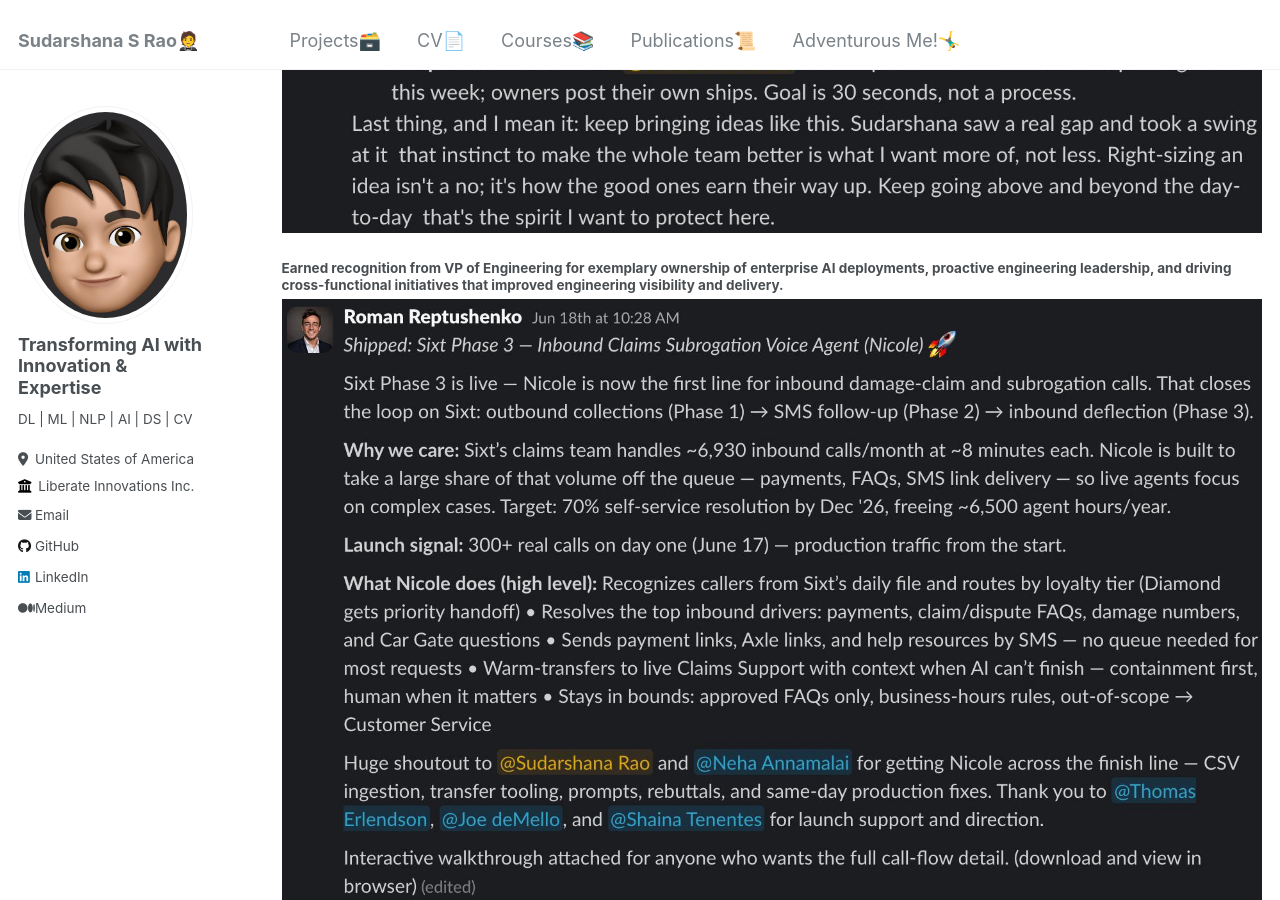
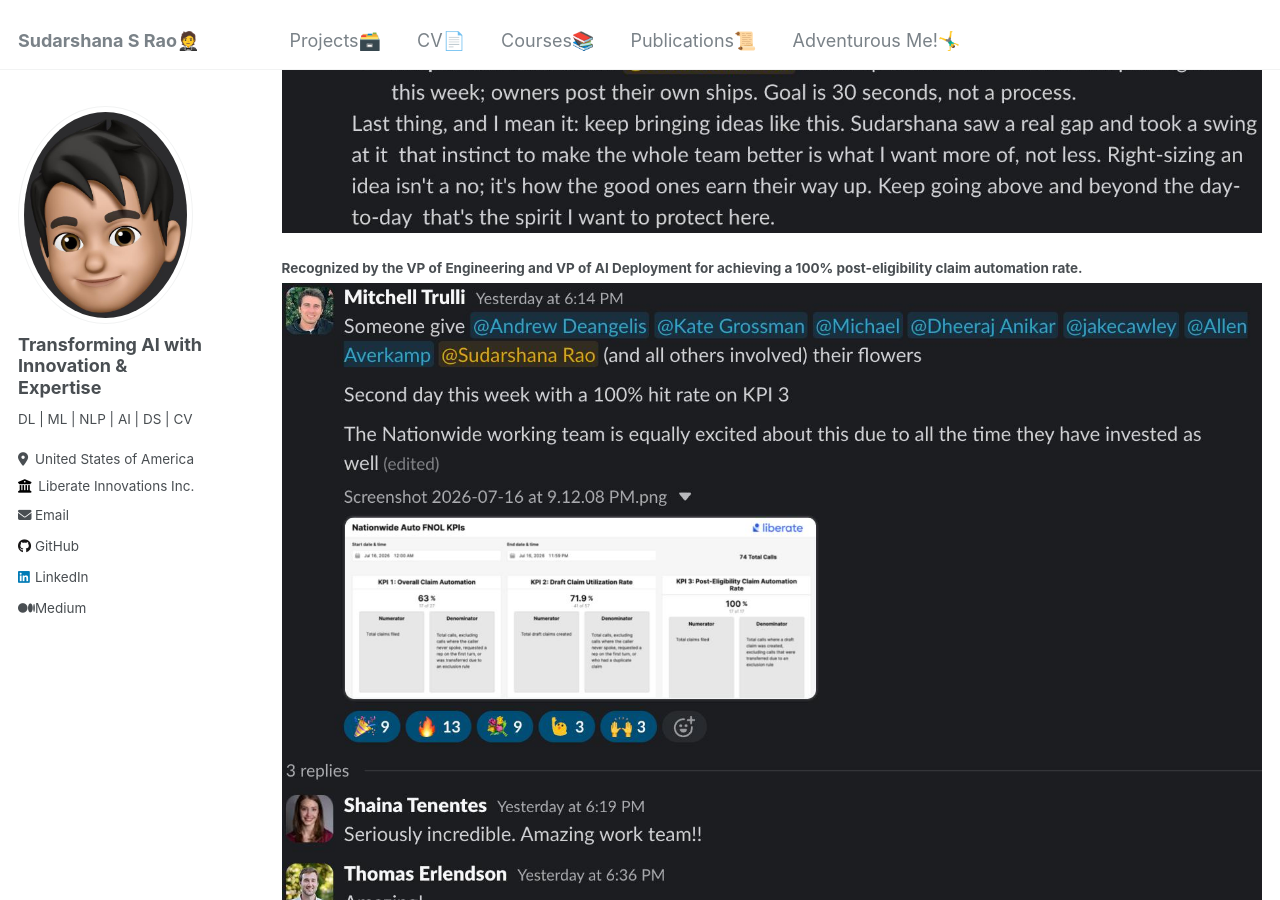
Before and after one commit to SudarshanaSRao/SudarshanaSRao.github.io, a Jekyll site: the page built from _pages/achievements.md, in a window 1280 px wide and 900 px high, scrolled down 615 px. Built offline with Jekyll 4.4.1, drawn with Linux system fonts in a browser that asks for light colours; some of the changed text lies outside the part shown.

Commit message:
Update achievements.md

```diff
--- a/_pages/achievements.md
+++ b/_pages/achievements.md
@@ -13,9 +13,15 @@
 #### Proposed and championed an engineering visibility initiative that aligned product and engineering stakeholders, resulting in organization-wide adoption and executive recognition from the VP of Engineering and CTO.
 <center><img src="/images/Saury.jpeg" style="cursor: crosshair;"></center>
 
+#### Recognized by the VP of Engineering and VP of AI Deployment for achieving a 100% post-eligibility claim automation rate.
+<center><img src="/images/Nationwide.jpeg" style="cursor: crosshair;"></center>
+
 #### Earned recognition from VP of Engineering for exemplary ownership of enterprise AI deployments, proactive engineering leadership, and driving cross-functional initiatives that improved engineering visibility and delivery.
 <center><img src="/images/Sixt.jpeg" style="cursor: crosshair;"></center>
 <center><img src="/images/VP_sixt.jpeg" style="cursor: crosshair;"></center>
+
+#### Commended by the Engineering Manager for delivering the outbound dialing transition to SixT Twilio infrastructure and completing the long-pending migration.
+<center><img src="/images/Tommy.jpeg" style="cursor: crosshair;"></center>
 
 ## Eltropy
 
```
